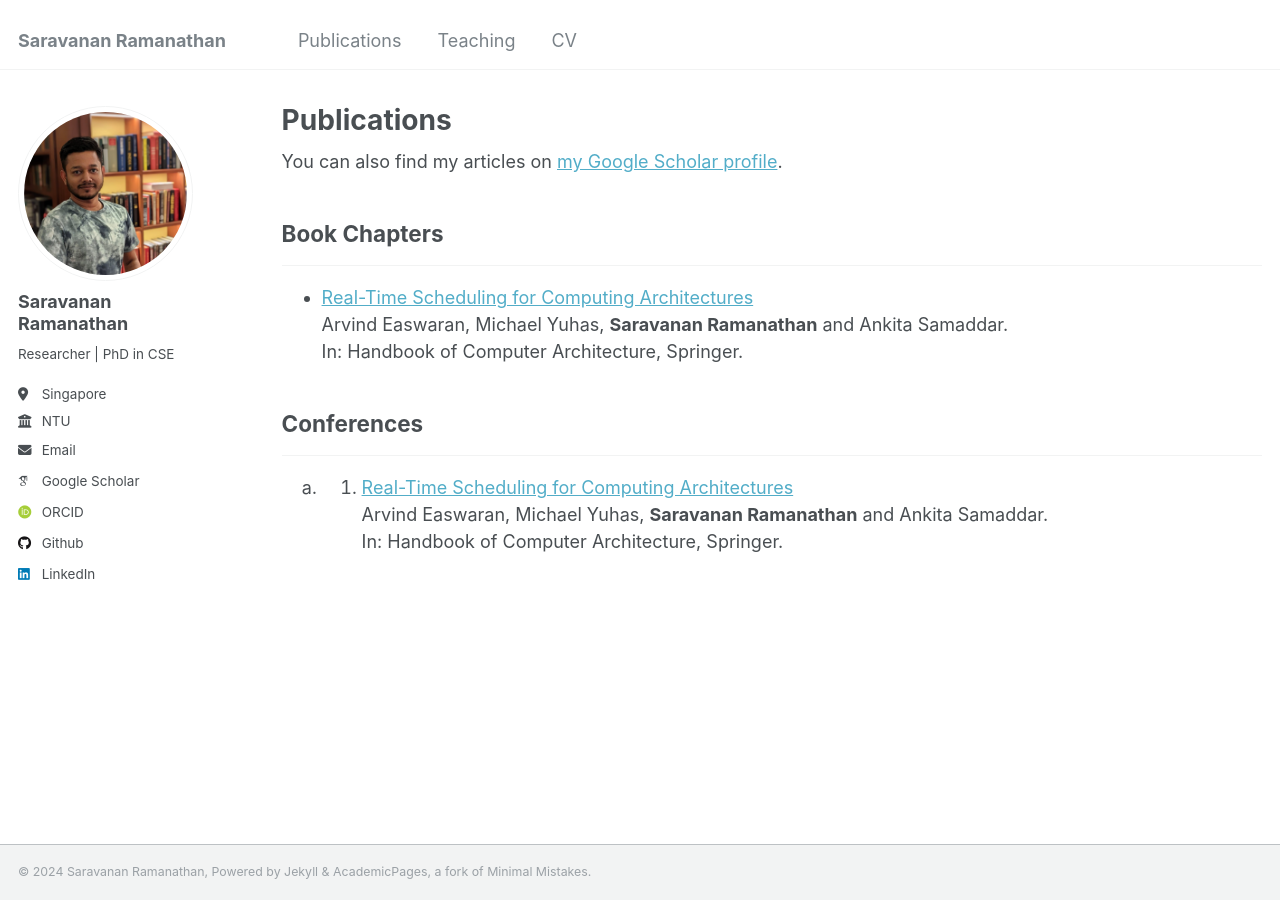
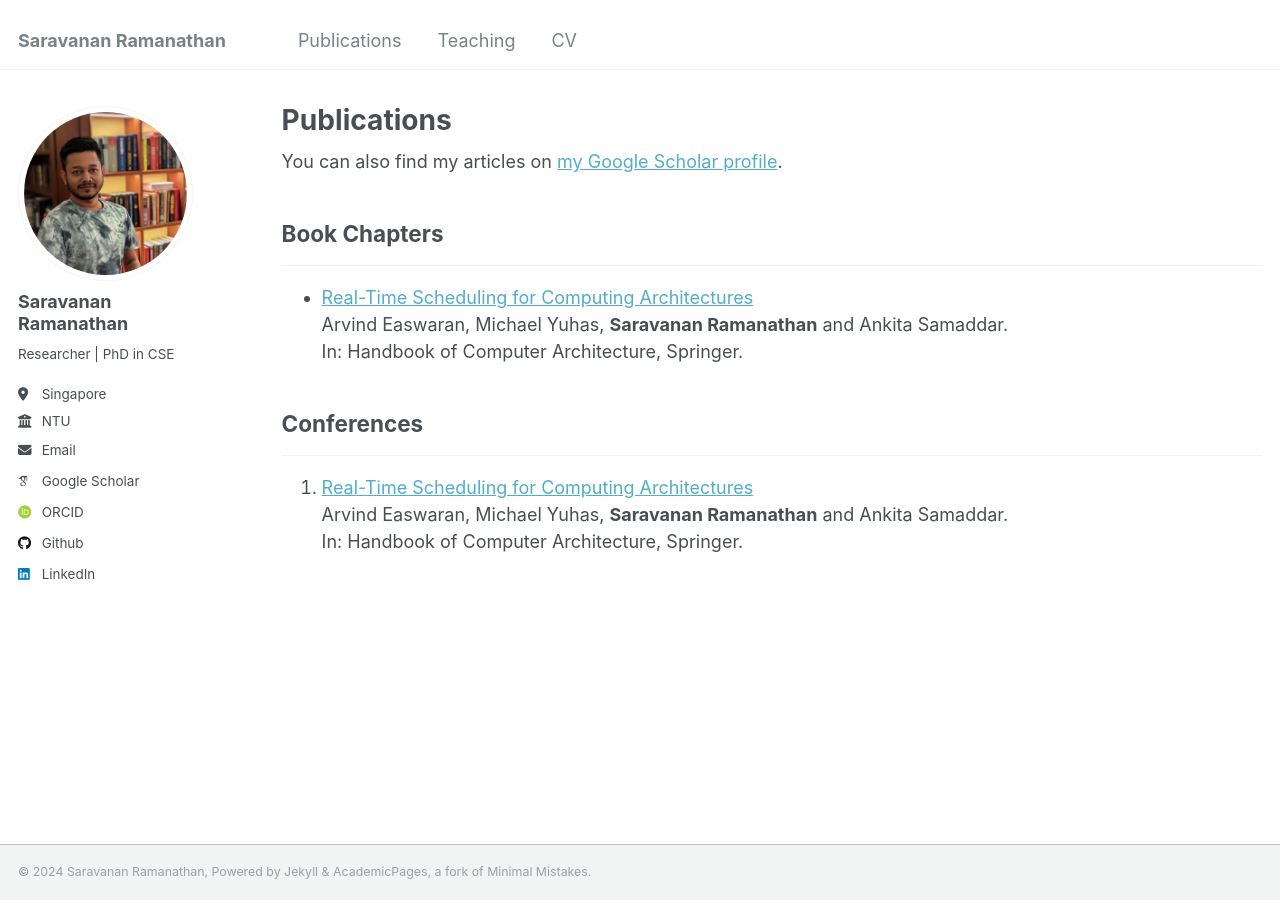
Before and after one commit to saravana016/saravana016.github.io, a Jekyll site: the page built from _pages/publications.html, in a window 1280 px wide. Built offline with Jekyll 4.4.1, drawn with Linux system fonts in a browser that asks for light colours; some web fonts are replaced.

Commit message:
Update publications.html

```diff
--- a/_pages/publications.html
+++ b/_pages/publications.html
@@ -44,12 +44,8 @@ author_profile: true
 
 <h2> Conferences </h2><hr />
 
-<ol type="a">
-  <li>
-    <ol type="1" start="1">
-      <li><p><a href="https://link.springer.com/referenceworkentry/10.1007/978-981-15-6401-7_5-1"> Real-Time Scheduling for Computing Architectures </a><br>
-      Arvind Easwaran, Michael Yuhas, <b>Saravanan Ramanathan</b> and Ankita Samaddar.<br>
-      In: Handbook of Computer Architecture, Springer.</p></li>
-    </ol>
-  </li>
-</ol>
+  <ol type="C" start="1">
+    <li><p><a href="https://link.springer.com/referenceworkentry/10.1007/978-981-15-6401-7_5-1"> Real-Time Scheduling for Computing Architectures </a><br>
+    Arvind Easwaran, Michael Yuhas, <b>Saravanan Ramanathan</b> and Ankita Samaddar.<br>
+    In: Handbook of Computer Architecture, Springer.</p></li>
+  </ol>
```
